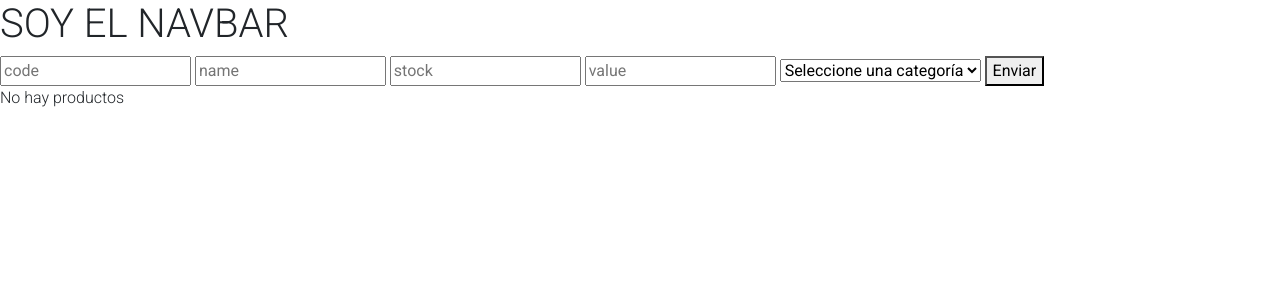
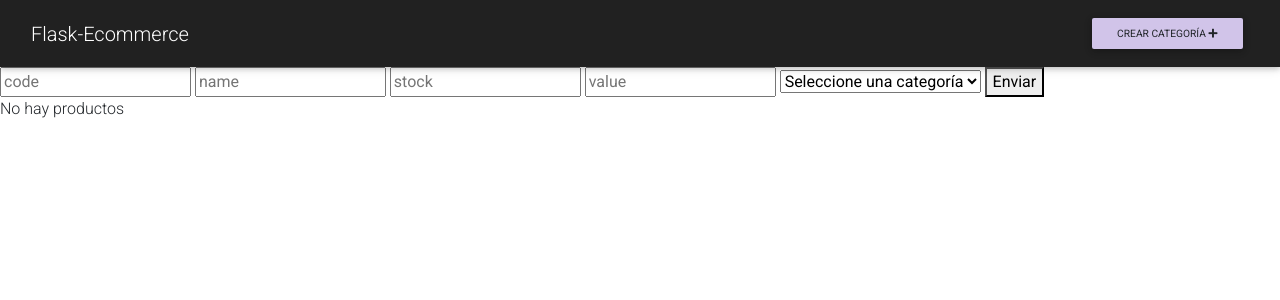
Before and after one commit to MariaVillascusa/python-flask-eccomerce, a Flask app: page / in a window 1280 px wide. Shown: the top 300 px of the page. Run offline with Flask 2, Linux system fonts and the light colour scheme; data that the repository does not hold is empty; some libraries are stand-ins or nearby versions.

Commit message:
feat: create navbar + create category modal

```diff
--- a/src/controllers/controller.py
+++ b/src/controllers/controller.py
@@ -74,8 +74,11 @@ class CreateCategoriesController(MethodView):
         description = request.form['description']
 
         with mysql.cursor() as cur:
-            cur.execute(
-                "INSERT INTO categories(id, name, description) VALUES(%s, %s, %s)", (id, name, description))
-            cur.connection.commit()
-            print(id,name, description)
-            return 'success'
+            try:
+                cur.execute(
+                    "INSERT INTO categories(id, name, description) VALUES(%s, %s, %s)", (id, name, description))
+                cur.connection.commit()
+                flash('Nueva categoría creada', 'success')
+            except:
+                flash('Ha ocurrido un error', 'error')
+            return redirect('/')
--- a/src/templates/partials/navbar.html
+++ b/src/templates/partials/navbar.html
@@ -1 +1,59 @@
-<h1>SOY EL NAVBAR</h1>
+<nav class="navbar sticky-top navbar-dark elegant-color-dark scrolling-navbar">
+    <div class="container-fluid">
+        <a class="navbar-brand text-white" href="/">Flask-Ecommerce</a>
+        <div class="navbar-nav ml-auto">
+            <button class="btn deep-purple lighten-4  btn-sm" data-toggle="modal" data-target="#elegantModalForm">
+                Crear categoría <i class="fas fa-plus"> </i>
+            </button>
+        </div>
+    </div>
+</nav>
+
+
+<!-- Modal -->
+<div class="modal fade" id="elegantModalForm" tabindex="-1" role="dialog" aria-labelledby="myModalLabel"
+    aria-hidden="true">
+    <div class="modal-dialog" role="document">
+        <!--Content-->
+        <div class="modal-content form-elegant">
+            <!--Header-->
+            <div class="modal-header text-center">
+                <h3 class="modal-title w-100 dark-grey-text font-weight-bold my-3" id="myModalLabel"><strong>Crear
+                        categoría</strong></h3>
+                <button type="button" class="close" data-dismiss="modal" aria-label="Close">
+                    <span aria-hidden="true">&times;</span>
+                </button>
+            </div>
+            <!--Body-->
+            <div class="modal-body mx-4">
+
+                <form action="/create/category" method="POST">
+                    <div class="md-form">
+                        <input type="number" name="id" id="Form-id" class="form-control validate">
+                        <label data-error="wrong" data-success="right" for="Form-id"><i class="fas fa-barcode"></i>
+                            Asignar ID</label>
+                    </div>
+
+                    <div class="md-form">
+                        <input type="text" name="name" id="Form-name" class="form-control validate">
+                        <label data-error="wrong" data-success="right" for="Form-name"><i class="fas fa-signature"></i>
+                            Nombre</label>
+                    </div>
+
+                    <div class="md-form mb-4 blue-textarea active-blue-textarea">
+                        <textarea name="description" id="Form-description" class="md-textarea form-control" rows="3"></textarea>
+                        <label for="Form-description"><i class="fas fa-pen"></i> Descripción</label>
+                    </div>
+
+                    <div class="text-center mb-3">
+                        <button class="btn blue-gradient btn-block btn-rounded z-depth-1a">
+                            Crear <i class="fas fa-plus"></i>
+                        </button>
+                    </div>
+                </form>
+            </div>
+
+        </div>
+    </div>
+</div>
+<!-- Modal -->
```
